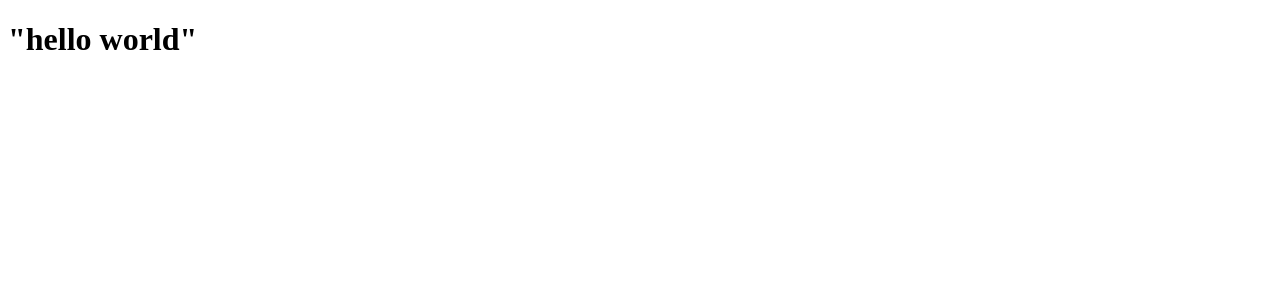
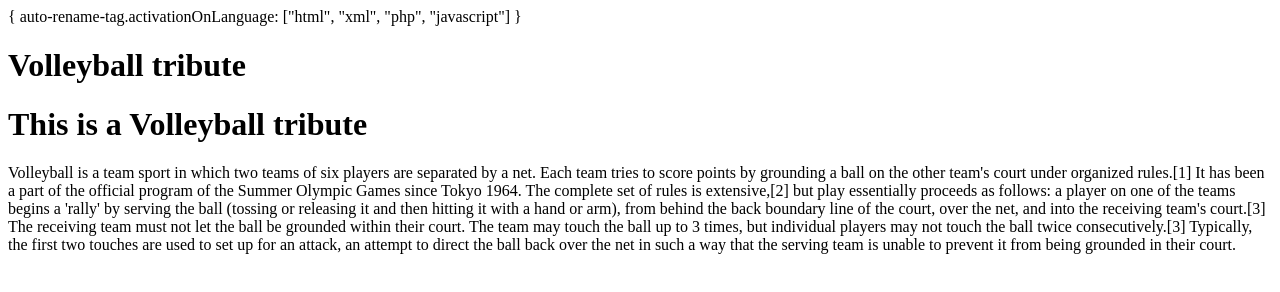
Before and after one commit to valeriaquemain/Progra2, a plain HTML site: page index.html in a window 1280 px wide. Drawn offline with Linux system fonts and the light colour scheme.

Commit message:
init page created

```diff
--- a/index.html
+++ b/index.html
@@ -1,10 +1,19 @@
+{
+  auto-rename-tag.activationOnLanguage: ["html", "xml", "php", "javascript"]
+}
 <!DOCTYPE html>
 <html lang=”en”>
 <head>
     <meta charset=”UTF-8″ />
-    <title>Document</title>
+    <title> Volley tribute </title>
 </head>
 <body>
- <h1> "hello world"   </h1>
+ <h1> Volleyball tribute   </h1>
+ <div>  </div>
+ <h1> This is a Volleyball tribute   </h1>
+ <p> Volleyball is a team sport in which two teams of six players are separated by a net. Each team tries to score points by grounding a ball on the other team's court under organized rules.[1] It has been a part of the official program of the Summer Olympic Games since Tokyo 1964.
+
+The complete set of rules is extensive,[2] but play essentially proceeds as follows: a player on one of the teams begins a 'rally' by serving the ball (tossing or releasing it and then hitting it with a hand or arm), from behind the back boundary line of the court, over the net, and into the receiving team's court.[3] The receiving team must not let the ball be grounded within their court. The team may touch the ball up to 3 times, but individual players may not touch the ball twice consecutively.[3] Typically, the first two touches are used to set up for an attack, an attempt to direct the ball back over the net in such a way that the serving team is unable to prevent it from being grounded in their court.
+</p>
  </body>
 </html>
```
